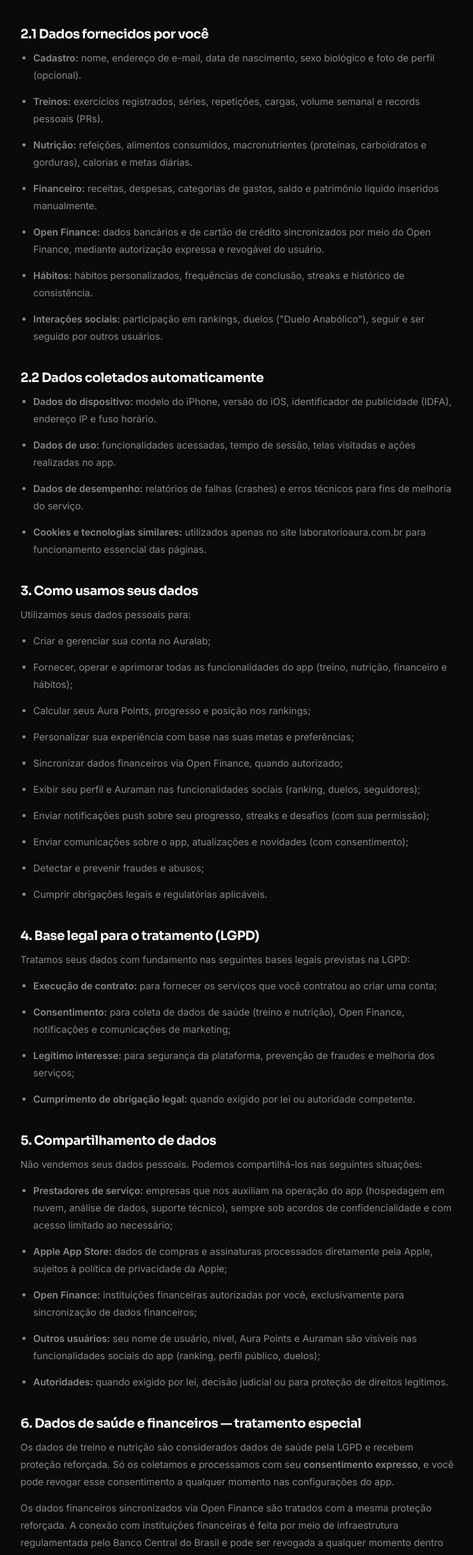
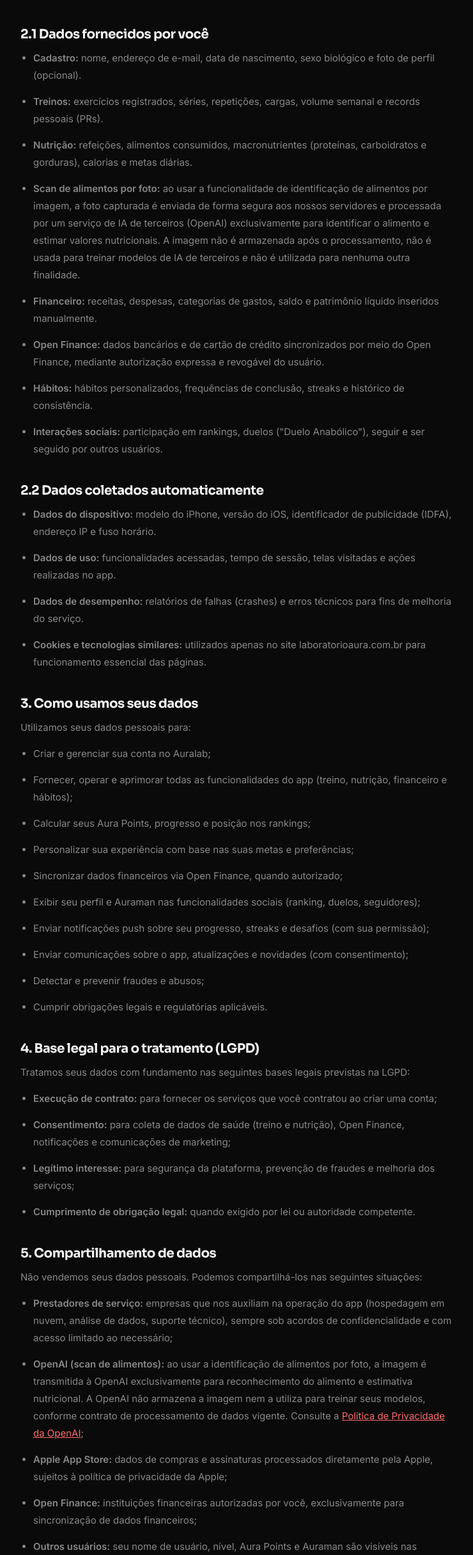
Before and after one commit to zevictordsg/auralab-site, a Next.js app: page /privacidade in a window 1280 px wide. Shown: the part 770-3200 px from the top of the page at 64% size, without its empty margins (268-1008 px from the left). Built offline with nearby package versions, Linux system fonts and the light colour scheme.

Commit message:
docs: adicionar cláusula de scan de alimentos por IA (OpenAI) na privacidade

```diff
--- a/app/privacidade/page.js
+++ b/app/privacidade/page.js
@@ -55,6 +55,7 @@ export default function PrivacyPolicy() {
           <li><strong>Cadastro:</strong> nome, endereço de e-mail, data de nascimento, sexo biológico e foto de perfil (opcional).</li>
           <li><strong>Treinos:</strong> exercícios registrados, séries, repetições, cargas, volume semanal e records pessoais (PRs).</li>
           <li><strong>Nutrição:</strong> refeições, alimentos consumidos, macronutrientes (proteínas, carboidratos e gorduras), calorias e metas diárias.</li>
+          <li><strong>Scan de alimentos por foto:</strong> ao usar a funcionalidade de identificação de alimentos por imagem, a foto capturada é enviada de forma segura aos nossos servidores e processada por um serviço de IA de terceiros (OpenAI) exclusivamente para identificar o alimento e estimar valores nutricionais. A imagem não é armazenada após o processamento, não é usada para treinar modelos de IA de terceiros e não é utilizada para nenhuma outra finalidade.</li>
           <li><strong>Financeiro:</strong> receitas, despesas, categorias de gastos, saldo e patrimônio líquido inseridos manualmente.</li>
           <li><strong>Open Finance:</strong> dados bancários e de cartão de crédito sincronizados por meio do Open Finance, mediante autorização expressa e revogável do usuário.</li>
           <li><strong>Hábitos:</strong> hábitos personalizados, frequências de conclusão, streaks e histórico de consistência.</li>
@@ -99,6 +100,7 @@ export default function PrivacyPolicy() {
         </p>
         <ul>
           <li><strong>Prestadores de serviço:</strong> empresas que nos auxiliam na operação do app (hospedagem em nuvem, análise de dados, suporte técnico), sempre sob acordos de confidencialidade e com acesso limitado ao necessário;</li>
+          <li><strong>OpenAI (scan de alimentos):</strong> ao usar a identificação de alimentos por foto, a imagem é transmitida à OpenAI exclusivamente para reconhecimento do alimento e estimativa nutricional. A OpenAI não armazena a imagem nem a utiliza para treinar seus modelos, conforme contrato de processamento de dados vigente. Consulte a <a href="https://openai.com/policies/privacy-policy" target="_blank" rel="noopener noreferrer">Política de Privacidade da OpenAI</a>;</li>
           <li><strong>Apple App Store:</strong> dados de compras e assinaturas processados diretamente pela Apple, sujeitos à política de privacidade da Apple;</li>
           <li><strong>Open Finance:</strong> instituições financeiras autorizadas por você, exclusivamente para sincronização de dados financeiros;</li>
           <li><strong>Outros usuários:</strong> seu nome de usuário, nível, Aura Points e Auraman são visíveis nas funcionalidades sociais do app (ranking, perfil público, duelos);</li>
```
